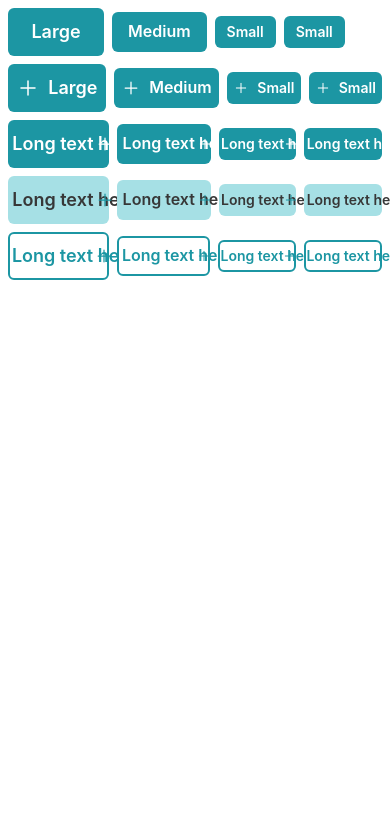
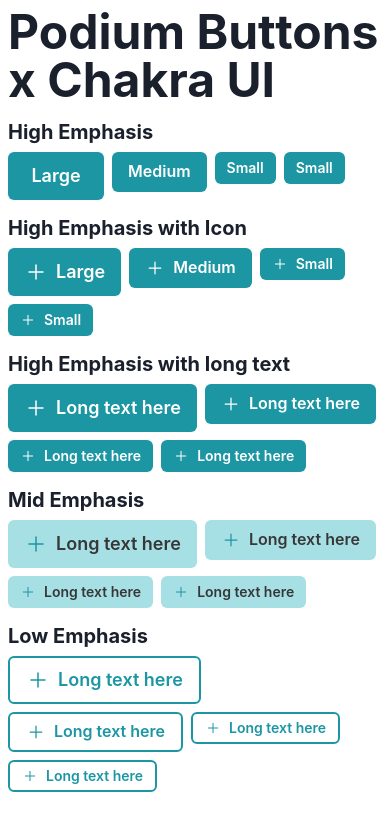
Before and after one commit to jamengdev/poc-cubsole, a Next.js app: page /buttons in a window 390 px wide. Shown: the top 830 px of the page. Built offline with nearby package versions, Linux system fonts and the light colour scheme.

Commit message:
add responsive to buttons

```diff
--- a/pages/buttons.tsx
+++ b/pages/buttons.tsx
@@ -1,4 +1,12 @@
-import { Box, Button, HStack } from "@chakra-ui/react";
+import {
+  Heading,
+  Box,
+  Button,
+  HStack,
+  Flex,
+  Wrap,
+  WrapItem,
+} from "@chakra-ui/react";
 import Image from "next/image";
 import plusIcon from "../assets/images/plus.png";
 import plusBlackIcon from "../assets/images/plus_black.png";
@@ -9,49 +17,73 @@
 export default function Buttons() {
   return (
     <Box p={2}>
-      <StandardButtons />
-      <StandardButtonsWithIcon />
-      <StandardButtonWithLongText />
+      <Heading as="h1" size="3xl" pb={4}>
+        Podium Buttons x Chakra UI
+      </Heading>
+      <HighEmphasisButtons />
+      <HighEmphasisButtonsWithIcon />
+      <HighEmphasisButtonWithLongText />
       <MidEmphasisButton />
       <LowEmphasisButton />
     </Box>
   );
 }
 
-const StandardButtons = () => {
+const HighEmphasisButtons = () => {
   return (
-    <Box pb={2}>
-      <HStack spacing={2}>
+    <Box pb={4}>
+      <Heading as="h2" size="md" noOfLines={1} mb={2}>
+        High Emphasis
+      </Heading>
+      <Wrap spacing={2}>
+        <WrapItem>
           <Button size="lg">Large</Button>
+        </WrapItem>
+        <WrapItem>
           <Button>Medium</Button>
+        </WrapItem>
+        <WrapItem>
           <Button size="sm">Small</Button>
+        </WrapItem>
+        <WrapItem>
           <Button size="sm" disabled={true}>
             Small
           </Button>
-      </HStack>
+        </WrapItem>
+      </Wrap>
     </Box>
   );
 };
 
-const StandardButtonsWithIcon = () => {
+const HighEmphasisButtonsWithIcon = () => {
   return (
-    <Box pb={2}>
-      <HStack spacing={2}>
+    <Box pb={4}>
+      <Heading as="h2" size="md" noOfLines={1} mb={2}>
+        High Emphasis with Icon
+      </Heading>
+      <Wrap>
+        <WrapItem>
           <Button
             leftIcon={<Plus color="#FFF" width={24} height={24} />}
             size="lg"
           >
             Large
           </Button>
+        </WrapItem>
+        <WrapItem>
           <Button leftIcon={<Plus color="#FFF" width={20} height={20} />}>
             Medium
           </Button>
+        </WrapItem>
+        <WrapItem>
           <Button
             leftIcon={<Plus color="#FFF" width={16} height={16} />}
             size="sm"
           >
             Small
           </Button>
+        </WrapItem>
+        <WrapItem>
           <Button
             leftIcon={<Plus color="#FFF" width={16} height={16} />}
             size="sm"
@@ -59,30 +91,41 @@
           >
             Small
           </Button>
-      </HStack>
+        </WrapItem>
+      </Wrap>
     </Box>
   );
 };
 
-const StandardButtonWithLongText = () => {
+const HighEmphasisButtonWithLongText = () => {
   return (
-    <Box pb={2}>
-      <HStack spacing={2}>
+    <Box pb={4}>
+      <Heading as="h2" size="md" noOfLines={1} mb={2}>
+        High Emphasis with long text
+      </Heading>
+      <Wrap>
+        <WrapItem>
           <Button
             leftIcon={<Plus color="#FFF" width={24} height={24} />}
             size="lg"
           >
             Long text here
           </Button>
+        </WrapItem>
+        <WrapItem>
           <Button leftIcon={<Plus color="#FFF" width={20} height={20} />}>
             Long text here
           </Button>
+        </WrapItem>
+        <WrapItem>
           <Button
             leftIcon={<Plus color="#FFF" width={16} height={16} />}
             size="sm"
           >
             Long text here
           </Button>
+        </WrapItem>
+        <WrapItem>
           <Button
             leftIcon={<Plus color="#FFF" width={16} height={16} />}
             size="sm"
@@ -90,15 +133,20 @@
           >
             Long text here
           </Button>
-      </HStack>
+        </WrapItem>
+      </Wrap>
     </Box>
   );
 };
 
 const MidEmphasisButton = () => {
   return (
-    <Box pb={2}>
-      <HStack spacing={2}>
+    <Box pb={4}>
+      <Heading as="h2" size="md" noOfLines={1} mb={2}>
+        Mid Emphasis
+      </Heading>
+      <Wrap spacing={2}>
+        <WrapItem>
           <Button
             leftIcon={<Plus color="#1C96A3" width={24} height={24} />}
             variant="ghost"
@@ -106,12 +154,16 @@
           >
             Long text here
           </Button>
+        </WrapItem>
+        <WrapItem>
           <Button
             leftIcon={<Plus color="#1C96A3" width={20} height={20} />}
             variant="ghost"
           >
             Long text here
           </Button>
+        </WrapItem>
+        <WrapItem>
           <Button
             leftIcon={<Plus color="#1C96A3" width={16} height={16} />}
             variant="ghost"
@@ -119,6 +171,8 @@
           >
             Long text here
           </Button>
+        </WrapItem>
+        <WrapItem>
           <Button
             leftIcon={<Plus color="#1C96A3" width={16} height={16} />}
             variant="ghost"
@@ -127,15 +181,20 @@
           >
             Long text here
           </Button>
-      </HStack>
+        </WrapItem>
+      </Wrap>
     </Box>
   );
 };
 
 const LowEmphasisButton = () => {
   return (
-    <Box pb={2}>
-      <HStack spacing={2}>
+    <Box pb={4}>
+      <Heading as="h2" size="md" noOfLines={1} mb={2}>
+        Low Emphasis
+      </Heading>
+      <Wrap spacing={2}>
+        <WrapItem>
           <Button
             leftIcon={<Plus color="#1C96A3" width={24} height={24} />}
             variant="outline"
@@ -143,6 +202,8 @@
           >
             Long text here
           </Button>
+        </WrapItem>
+        <WrapItem>
           <Button
             leftIcon={<Plus color="#1C96A3" width={20} height={20} />}
             variant="outline"
@@ -150,6 +211,8 @@
           >
             Long text here
           </Button>
+        </WrapItem>
+        <WrapItem>
           <Button
             leftIcon={<Plus color="#1C96A3" width={16} height={16} />}
             variant="outline"
@@ -157,6 +220,8 @@
           >
             Long text here
           </Button>
+        </WrapItem>
+        <WrapItem>
           <Button
             leftIcon={<Plus color="#1C96A3" width={16} height={16} />}
             variant="outline"
@@ -165,7 +230,8 @@
           >
             Long text here
           </Button>
-      </HStack>
+        </WrapItem>
+      </Wrap>
     </Box>
   );
 };
```
Lines whose indentation alone changed are shown as unchanged.
